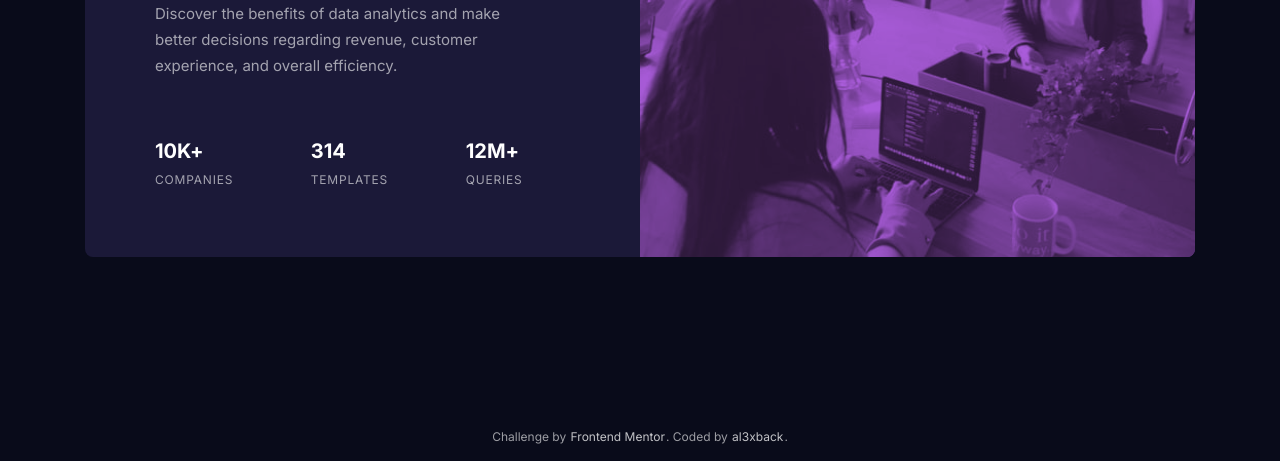
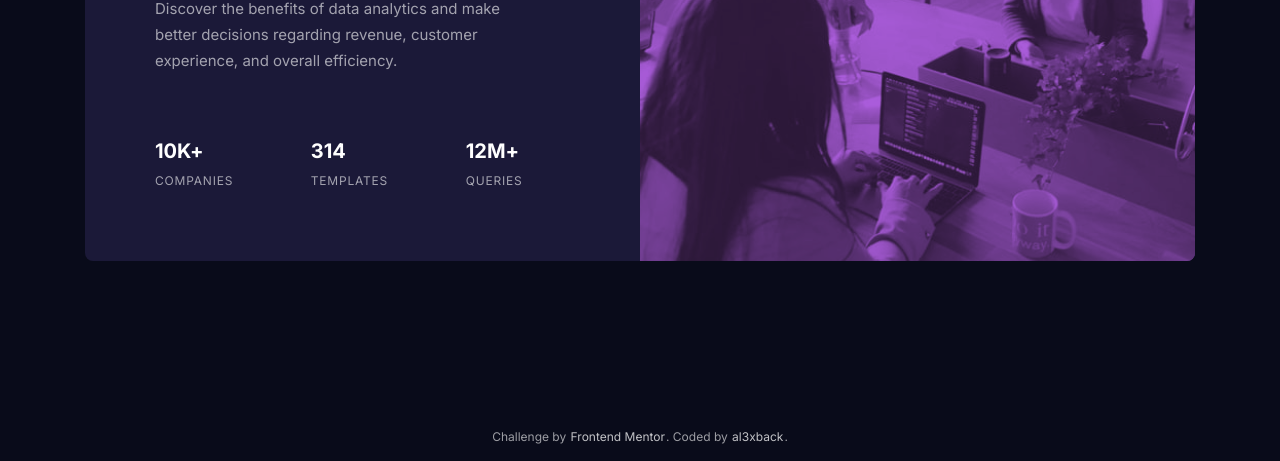
Before and after one commit to al3xback/fmentor-stats-preview-grid, a website: page index.html in a window 1280 px wide. Shown: the part 339-800 px from the top of the page. Drawn offline with Linux system fonts and the light colour scheme.

Commit message:
sync line height, removed duplicate

```diff
--- a/scss/base/_base.scss
+++ b/scss/base/_base.scss
@@ -13,7 +13,7 @@ body {
 	font-size: func.em(var.$font-size-primary);
 	font-weight: var.$font-weight-400;
 	color: var.$color-white-lighter;
-	line-height: 1.25;
+	line-height: math.div(26, 15);
 }
 
 ul,
--- a/scss/base/_typography.scss
+++ b/scss/base/_typography.scss
@@ -1,4 +1,3 @@
-@use 'sass:math';
 @use '../abstracts/variables' as var;
 @use '../abstracts/functions' as func;
 
@@ -36,7 +35,6 @@ h6 {
 
 p {
 	font-size: 1em;
-	line-height: math.div(26, 15);
 }
 
 strong {
--- a/scss/components/_card.scss
+++ b/scss/components/_card.scss
@@ -56,7 +56,7 @@
 }
 
 .card__stats-list-item {
-	gap: func.em(8, 12);
+	gap: func.em(2, 12);
 	font-size: func.em(12, var.$font-size-primary);
 	text-transform: uppercase;
 }
@@ -103,6 +103,5 @@
 
 	.card__stats-list {
 		grid-template-columns: auto auto auto;
-		gap: func.em(30, var.$font-size-primary);
 	}
 }
```
Also changed, not shown: css/main.css, 1 other file.
